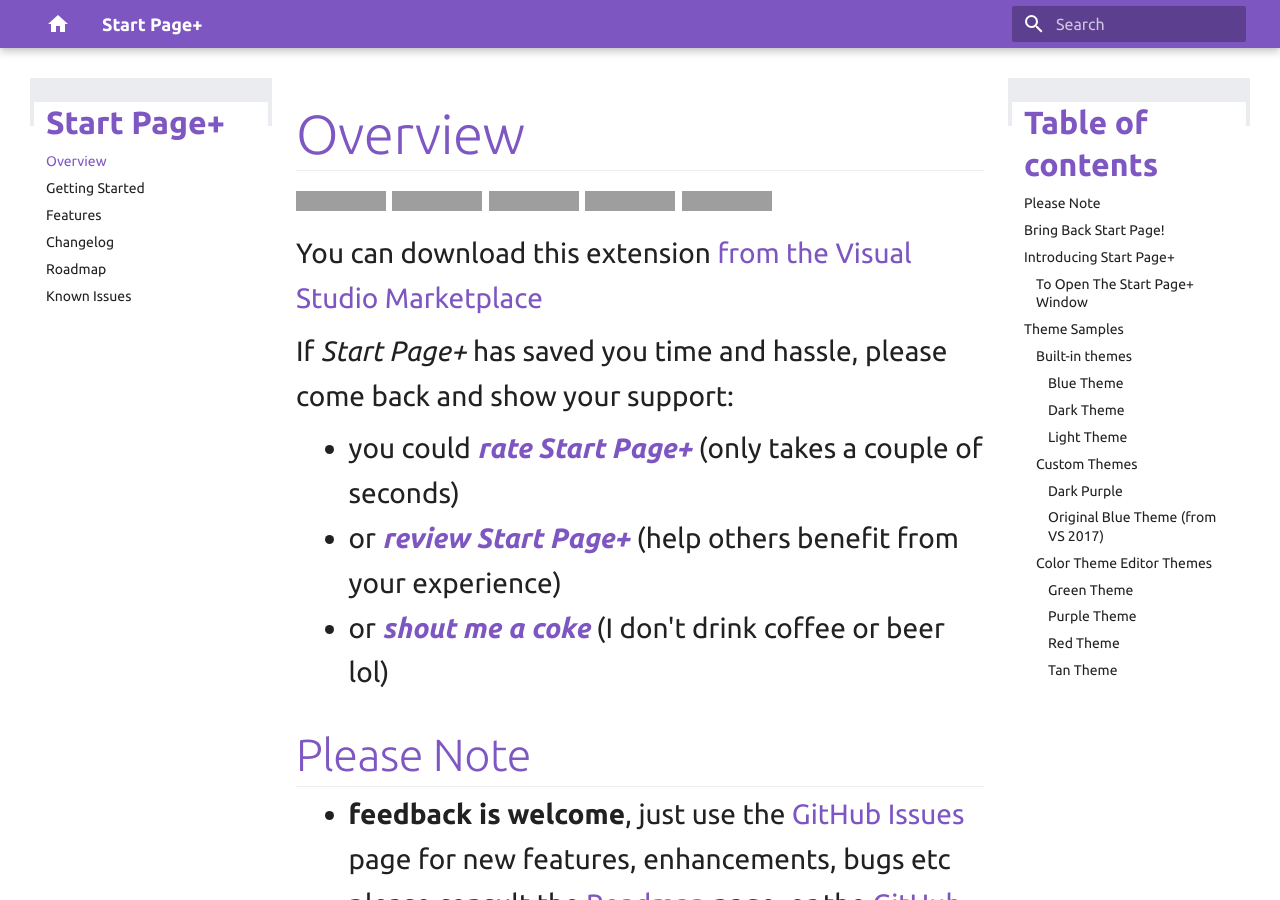
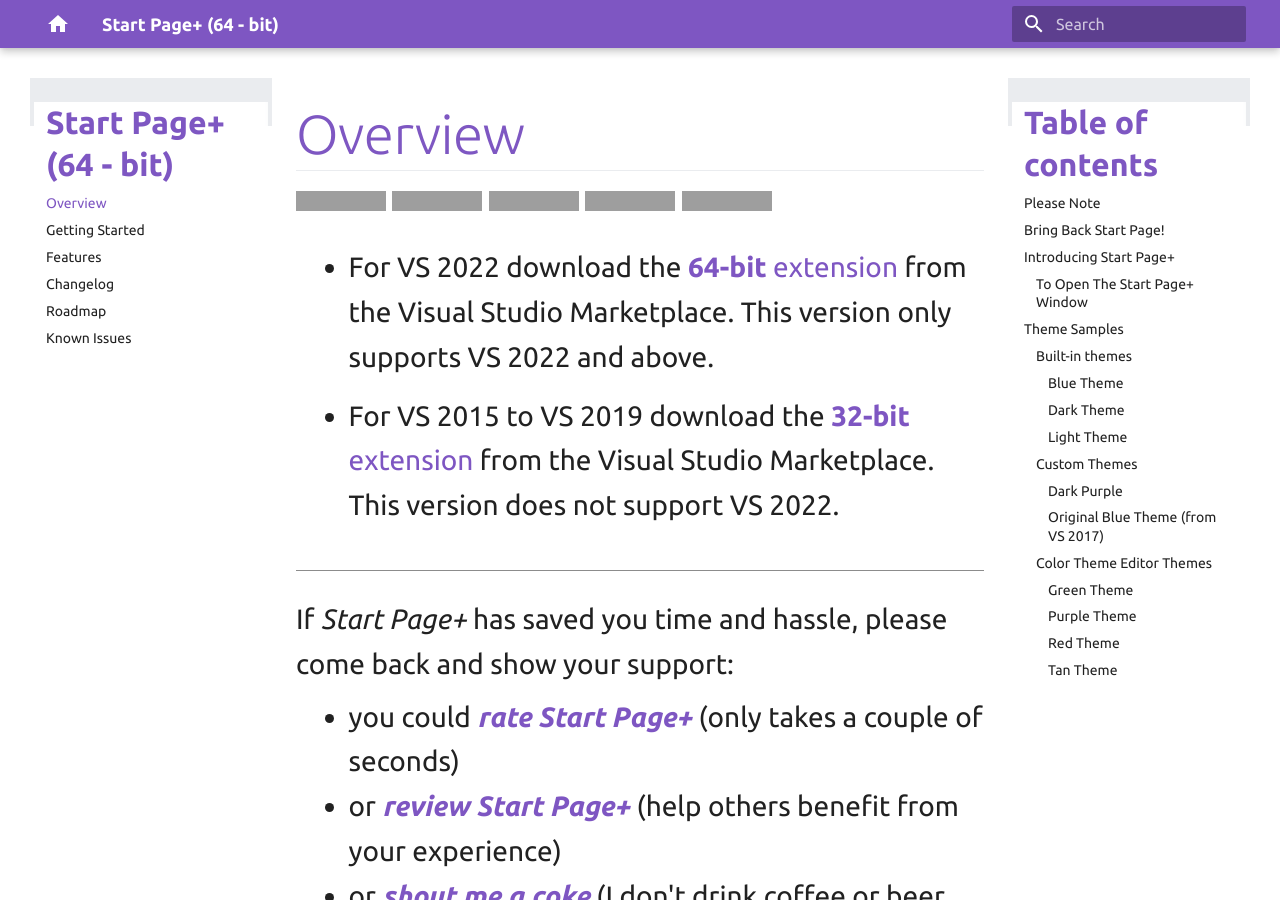
Before and after one commit to luminous-software/start-page-plus-64-bit, an MkDocs documentation site: the page built from docs-source/index.md, in a window 1280 px wide and 900 px high, cut to the strip 0-900 px from the top of the window. Built offline with MkDocs 1.6.1 and Material for MkDocs 9.7.7, drawn with Linux system fonts in a browser that asks for light colours; old or Windows-style settings are respelled for this version of MkDocs; grey boxes are pictures that could not be loaded.

Commit message:
docs: update documentation source files

```diff
--- a/docs-source/index.md
+++ b/docs-source/index.md
@@ -11,8 +11,18 @@
 [license-url]: https://github.com/luminous-software/start-page-plus/blob/master/LICENSE
 [paypal-badge]: https://img.shields.io/badge/donate-paypal-green.svg?style=flat-square
 [paypal-url]: https://www.paypal.me/yannduran/10
+[marketplace-64-bit-url]: https://marketplace.visualstudio.com/items?itemName=YannDuran.StartPagePlus-64-bit
+[marketplace-32-bit-url]: https://marketplace.visualstudio.com/items?itemName=YannDuran.StartPagePlus
 
-You can download this extension [from the Visual Studio Marketplace][marketplace-url]
+- For VS 2022 download the [**64-bit** extension][marketplace-64-bit-url]
+from the Visual Studio Marketplace.
+This version only supports VS 2022 and above.
+
+- For VS 2015 to VS 2019 download the [**32-bit** extension][marketplace-32-bit-url]
+from the Visual Studio Marketplace.
+This version does not support VS 2022.
+
+---
 
 If *Start Page+* has saved you time and hassle, please come back and show your support:
 
--- a/mkdocs.yml
+++ b/mkdocs.yml
@@ -1,5 +1,5 @@
 # project
-site_name: 'Start Page+'
+site_name: 'Start Page+ (64 - bit)'
 site_description: 'Documentation for Start Page+ (Visual Studio extension)'
 site_author: 'Yann Duran'
 copyright: 'Copyright &copy 2019 Luminous Software Solutions'
```
Also changed, not shown: other parts of docs-source/index.md (+0 -1 lines), README.md (+11 -2 lines), docs-source/changelog.md (+1 -1 lines), docs-source/marketplace.md (+11 -2 lines), 1 other file.
